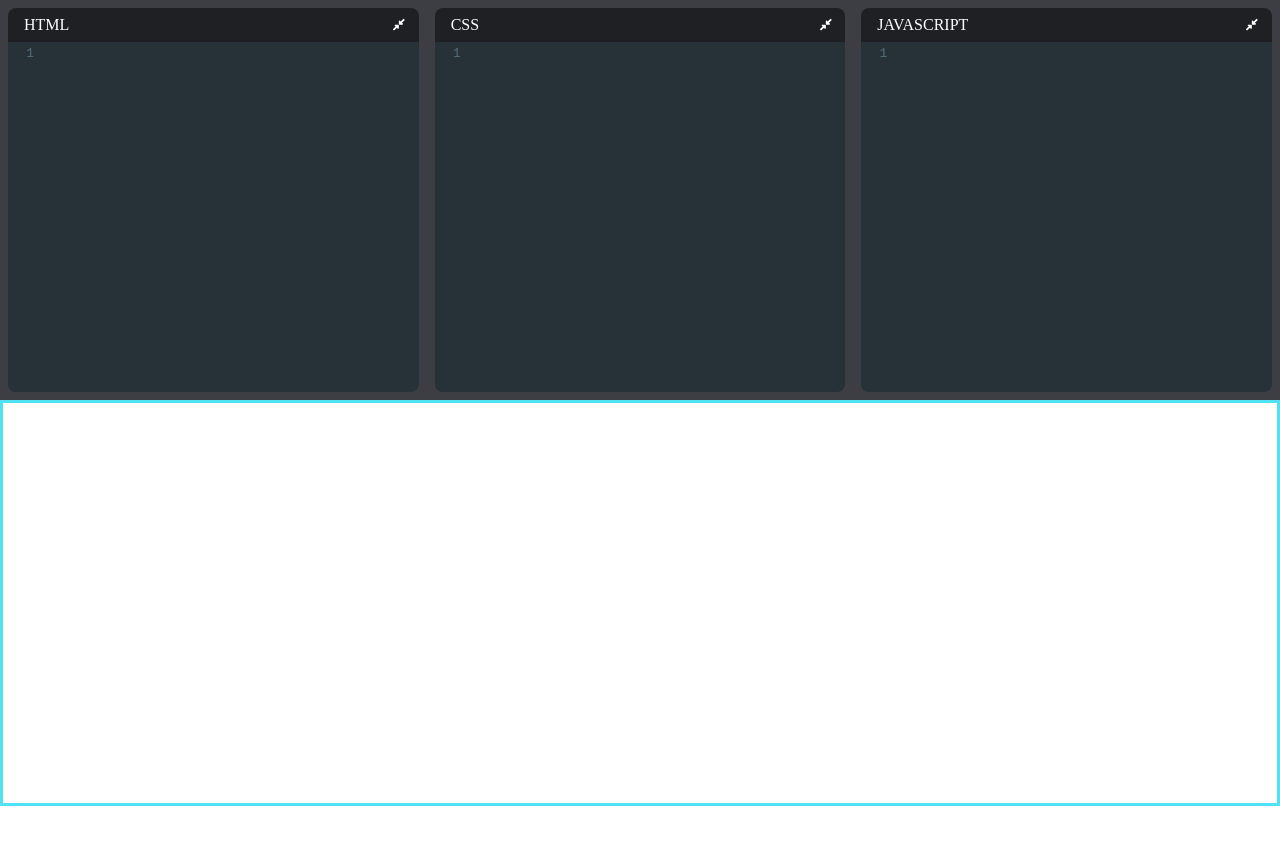
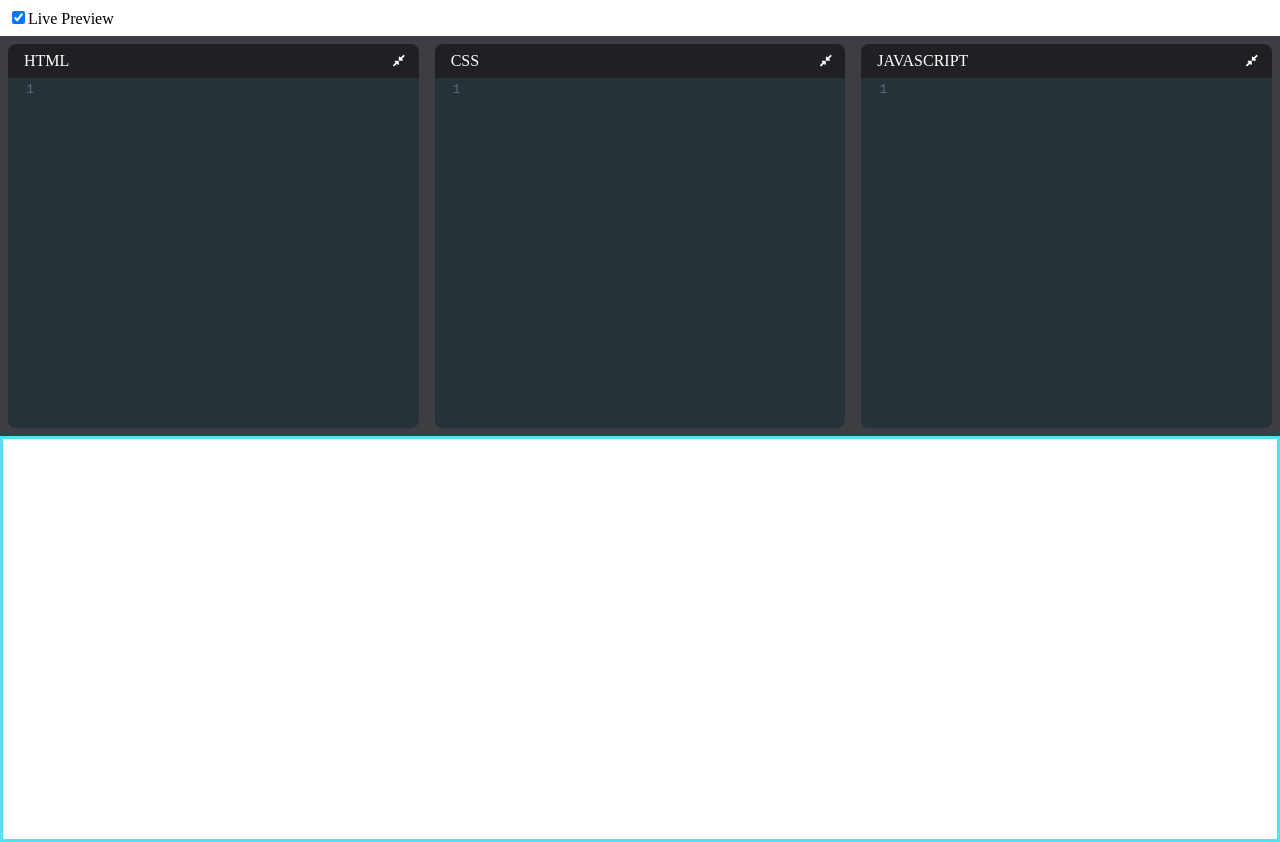
Before and after one commit to AhmedrAshraf/React-Codepen-Clone, a React (Create React App) app: page / in a window 1280 px wide. Before the commit the page ends 806 px from the top, so only its background shows below. Built offline with nearby package versions, Linux system fonts and the light colour scheme.

Commit message:
livePrview option added

```diff
--- a/src/components/App.js
+++ b/src/components/App.js
@@ -8,8 +8,11 @@ export default function App() {
   const [css, setCss] = useLocalStorage("css", "");
   const [js, setJs] = useLocalStorage("js", "");
   const [srcDoc, setSrcDoc] = useState("");
+  const [livePreview, setLivePreview] = useState(true);
+
 
   useEffect(() => {
+    if (!livePreview) return;
     const timeout = setTimeout(() => {
       setSrcDoc(`<html>
 			<body>${html}</body>
@@ -19,10 +22,20 @@ export default function App() {
     }, 250);
 
     return () => clearTimeout(timeout);
-  }, [html, css, js]);
+  }, [html, css, js,livePreview]);
 
   return (
     <>
+        <div style={{ padding: "0.5rem" }}>
+        <label>
+          <input
+            type="checkbox"
+            checked={livePreview}
+            onChange={() => setLivePreview(!livePreview)}
+          />
+          Live Preview
+        </label>
+      </div>
       <div className="pane top-pane">
         <Editor
           language="xml"
```
